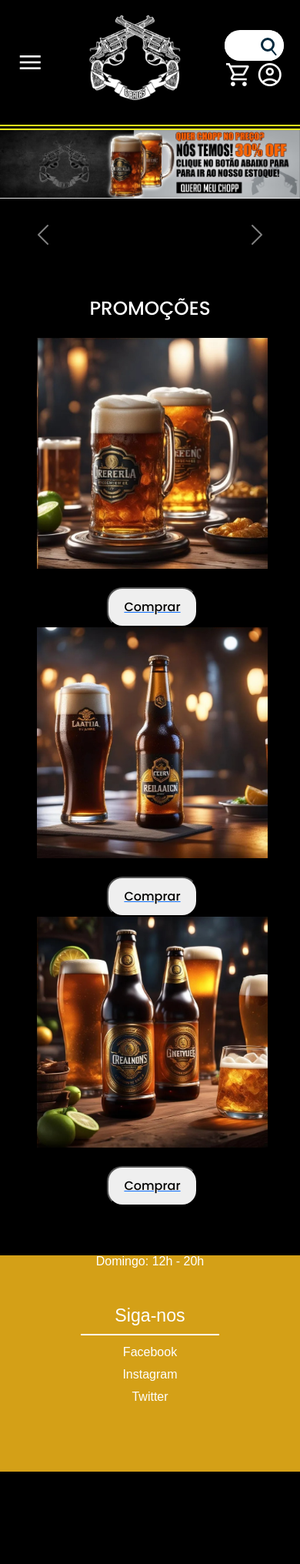
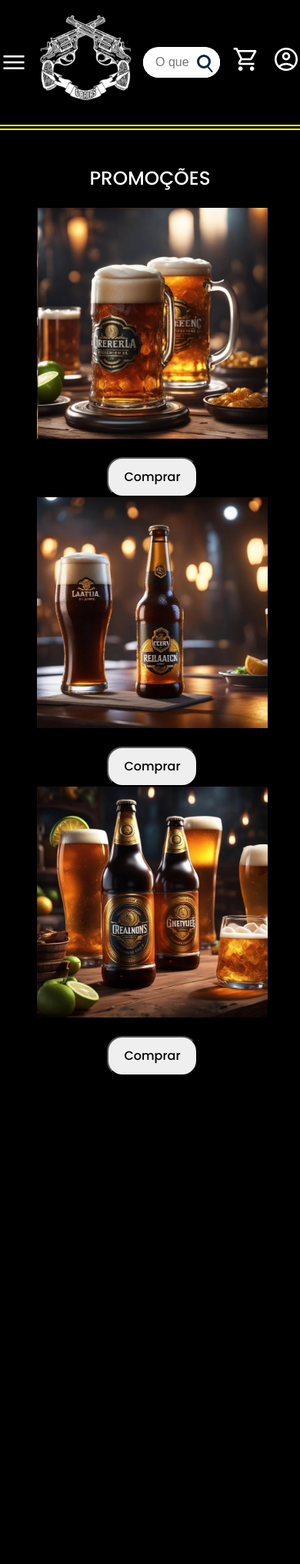
Before and after one commit to Brayan-Pereira/6-balas, a PHP site: page /6-BALAS/ in a window 390 px wide. Shown: the top 2032 px of the page at 77% size. Before the commit the page ends 1912 px from the top, so only its background shows below. Run offline with PHP 8.4, Linux system fonts and the light colour scheme.

Commit message:
responsividade

```diff
--- /dev/null
+++ b/CSS/footer.css
@@ -0,0 +1,114 @@
+body {
+    font-family: Arial, sans-serif;
+    margin: 0;
+    padding: 0;
+    box-sizing: border-box;
+}
+
+footer {
+    position: absolute;
+    background-color: #D4A017;
+    /* Amarelo queimado */
+    color: #fff;
+    padding: 40px 20px;
+    text-align: center;
+    width: 100vw;
+}
+
+.footer-container {
+    display: flex;
+    justify-content: space-around;
+    align-items: center;
+    flex-wrap: wrap;
+    background-color: #D4A017;
+    /* Amarelo queimado */
+    padding: 20px;
+    border-top: 5px solid #b8860b;
+    /* Cor ligeiramente mais escura para a borda */
+}
+
+.footer-section {
+    flex: 1;
+    margin: 10px;
+    min-width: 200px;
+    background-color: #D4A017;
+    /* Amarelo queimado */
+    padding: 10px;
+}
+
+.footer-logo {
+    flex: 2;
+    text-align: center;
+    background-color: #D4A017;
+    /* Amarelo queimado */
+    padding: 10px;
+}
+
+.footer-logo img {
+    max-width: 200px;
+    height: auto;
+}
+
+.footer-section h3 {
+    border-bottom: 2px solid #fff;
+    padding-bottom: 10px;
+    margin-bottom: 10px;
+}
+
+.footer-section p,
+.footer-section a {
+    color: #fff;
+    text-decoration: none;
+    margin: 5px 0;
+}
+
+.footer-section a:hover {
+    text-decoration: underline;
+}
+
+
+
+
+@media (max-width: 768px) {
+    .footer-container {
+        flex-direction: column;
+        align-items: center;
+    }
+
+    .footer-section,
+    .footer-logo {
+        margin: 10px 0;
+    }
+
+    .footer-logo img {
+        max-width: 150px;
+    }
+}
+
+@media (max-width: 480px) {
+    .footer-logo img {
+        max-width: 120px;
+    }
+}
+
+@media (max-width: 768px) {
+    .footer-container {
+        flex-direction: column;
+        align-items: center;
+    }
+
+    .footer-section,
+    .footer-logo {
+        margin: 10px 0;
+    }
+
+    .footer-logo img {
+        max-width: 150px;
+    }
+}
+
+@media (max-width: 480px) {
+    .footer-logo img {
+        max-width: 120px;
+    }
+}
--- a/CSS/global.css
+++ b/CSS/global.css
@@ -11,29 +11,17 @@
     --color-style: rgb(251, 255, 27)
 }
 
-body {
-    height: 100vh;
+
+body, html {
     width: 100%;
     background-color: var(--color-fundo-background);
+    margin: 0;
+    padding: 0;
+
+    display: flex;
+    flex-direction: column;
 }
 
-
-
-
-
-
-
-
-
-
-
-
-
-
-
-@media  screen and (max-width: 1200px) {
-
-    .produtos{
-        gap: 10rem;
-    }
+a{
+    text-decoration: none;
 }
--- a/CSS/header.css
+++ b/CSS/header.css
@@ -85,3 +85,10 @@ header .material-symbols-outlined{
     transition: .5s;
     color: var(--color-style);
 }
+
+
+section.fuctions_sistem{
+    display: flex;
+    align-items: center;
+    gap: 1rem;
+}
--- a/CSS/loja_Online/searchbar.css
+++ b/CSS/loja_Online/searchbar.css
@@ -1,47 +1,37 @@
-.search_bar{
-    position:relative;
+.search_bar {
+    position: relative;
     display: flex;
     align-items: center;
     background-color: #fff;
     border-radius: 30px;
-    min-width: 50px;
+    max-width: 300px; /* Ajuste a largura conforme necessário */
     height: 40px;
     overflow: hidden;
 }
 
-.search_bar input{
+.search_bar input {
     border: 0;
     outline: 0;
     background-color: #fff;
-    width: 0;
+    width: 100%; /* Mantém a barra sempre aberta */
     font-size: 1rem;
     padding-left: 16px;
-    transition: width .2s ease-in-out;
-
 }
 
-.search_bar input:focus{
-    width: 250px;
-
-}
-
-.search_bar label{
+.search_bar label {
     position: absolute;
     display: flex;
     justify-content: center;
     align-items: center;
     right: 0;
-
     width: 40px;
-    height: 50px;
+    height: 40px; /* Ajuste para corresponder ao tamanho do contêiner pai */
     border-radius: 50%;
-
     background-color: #fff;
     cursor: pointer;
 }
 
-
-.search_bar .icon{
+.search_bar .icon {
     position: relative;
     display: flex;
     width: 20px;
@@ -49,13 +39,13 @@
 }
 
 .search_bar .icon::before,
-.search_bar .icon::after{
+.search_bar .icon::after {
     content: "";
     position: absolute;
     display: block;
 }
 
-.search_bar .icon::before{
+.search_bar .icon::before {
     width: 18px;
     height: 18px;
     border-radius: 50%;
@@ -64,35 +54,12 @@
     border: 3px solid #00283d;
 }
 
-.search_bar .icon::after{
+.search_bar .icon::after {
     width: 10px;
     height: 2px;
-
     transform: rotate(50deg);
-
     border-radius: 2px;
     background-color: #00283d;
-
     right: -2px;
     bottom: 0;
 }
-
-/*
-.search_bar input:focus+label .icon::before
-.search_bar input:focus+label .icon::after{
-    width: 100%;
-    height: 3px;
-    left: 50%;
-    border: 0;
-    border-radius: 3px;
-    background-color: #00283d;
-}
-
-.search_bar input:focus+label .icon::before{
-    transform: translate(-50%, -50%) rotate(-45deg);
-}
-
-.search_bar input:focus+label .icon::after{
-    transform: translate(-50%, -50%) rotate(45deg);
-}
-*/
--- a/CSS/main.css
+++ b/CSS/main.css
@@ -3,12 +3,20 @@
 main {
     height: 130vh;
     width: 100vw;
-
-
 }
 
-.opcoes_admin, .carousel {
+.opcoes_admin {
     position: absolute;
+    top: 20%;
+}
+
+.imagens_promocionais{
+    position: absolute;
+    display: flex;
+    align-items: center;
+    height: 50vh;
+    cursor: pointer;
+    width: 100vw;
     top: 20%;
 }
 
@@ -17,15 +25,18 @@ main {
     height: 50vh;
     cursor: pointer;
     width: 100vw;
+    align-items: center;
 }
 
 .carousel button {
+    position: absolute;
     background-color: var(--color-fundo-background);
     opacity: 0.5;
     width: 5rem;
     height: 5rem;
     margin: 6rem 1rem;
     border-radius: 50%;
+    top: 25%;
 }
 
 .produtos {
@@ -37,14 +48,11 @@ main {
     padding: 3rem;
 }
 
-
 .produtos h2 {
     font-family: 'Poppins', sans-serif;
     text-align: center;
     color: rgb(255, 255, 255);
-
 }
-
 
 .item {
     display: flex;
@@ -65,28 +73,9 @@ main {
     cursor: pointer;
 }
 
-.btn2{
-    display: flex;
-    font-family: 'Poppins', sans-serif;
-    margin: 1.5rem auto 0 auto;
-    padding: 12px 20px;
-    border-radius: 20px;
-    font-size: 1rem;
-    font-weight: 500;
-    cursor: pointer;
+.btn1:hover{
+    background-color: var(--color-style);
 }
-
-.btn3{
-    display: flex;
-    font-family: 'Poppins', sans-serif;
-    margin: 1.5rem auto 0 auto;
-    padding: 12px 20px;
-    border-radius: 20px;
-    font-size: 1rem;
-    font-weight: 500;
-    cursor: pointer;
-}
-
 .item div {
     width: 300px;
     height: 300px;
@@ -97,14 +86,14 @@ main {
     height: 100%;
 }
 
-.opcoes_admin{
+.opcoes_admin {
     padding: 2rem 3rem;
     color: var(--color-title);
     gap: 2rem;
     text-align: center;
 }
 
-.opcoes_admin button{
+.opcoes_admin button {
     padding: 1rem 2rem;
     font-size: 20px;
     margin: 2rem 1rem;
@@ -114,115 +103,111 @@ main {
     color: var(--color-title);
 }
 
-.opcoes_admin button:hover{
+.opcoes_admin button:hover {
     border-color: var(--color-style);
     color: var(--color-style);
 }
+
 body {
     font-family: Arial, sans-serif;
     margin: 0;
     padding: 0;
     box-sizing: border-box;
 }
-
-footer {
-    background-color: #D4A017; /* Amarelo queimado */
-    color: #fff;
-    padding: 40px 20px;
-    text-align: center;
+        /* Media queries para largura */
+        @media (max-width: 2200px) {
+            .imagens_promocionais {
+                height: 60vh;
             }
 
-.footer-container {
-    display: flex;
-    justify-content: space-around;
-    align-items: center;
-    flex-wrap: wrap;
-    background-color: #D4A017; /* Amarelo queimado */
-    padding: 20px;
-    border-top: 5px solid #b8860b; /* Cor ligeiramente mais escura para a borda */
+            .produtos {
+                top: 80%;
             }
 
-.footer-section {
-    flex: 1;
-    margin: 10px;
-    min-width: 200px;
-    background-color: #D4A017; /* Amarelo queimado */
-    padding: 10px;
-}
-
-.footer-logo {
-    flex: 2;
-    text-align: center;
-    background-color: #D4A017; /* Amarelo queimado */
-    padding: 10px;
-}
-
-.footer-logo img {
-    max-width: 200px;
-    height: auto;
-}
-
-.footer-section h3 {
-    border-bottom: 2px solid #fff;
-    padding-bottom: 10px;
-    margin-bottom: 10px;
-}
-
-.footer-section p, .footer-section a {
-    color: #fff;
-    text-decoration: none;
-    margin: 5px 0;
-}
-
-.footer-section a:hover {
-    text-decoration: underline;
-}
-
-@media (max-width: 768px) {
-    .footer-container {
-        flex-direction: column;
-        align-items: center;
-    }
-
-    .footer-section, .footer-logo {
-        margin: 10px 0;
-    }
-
-    .footer-logo img {
-        max-width: 150px;
-    }
-}
-
-@media (max-width: 480px) {
-    .footer-logo img {
-        max-width: 120px;
+            footer{
+                top: 150%;
             }
         }
 
 
+        @media (max-width: 2000px) {
+            .produtos {
+                gap: 5rem;
+            }
+        }
 
+        @media (max-width: 1700px) {
+            .imagens_promocionais {
+                height: 40vh;
+                top: 30%;
+            }
+        }
 
+        @media (max-width: 1600px) {
+            .imagens_promocionais {
+                height: 40vh;
+            }
 
-@media (max-width : 1400px){
+            .produtos {
+                top: 80%;
+            }
+
+            footer{
+                top: 100%;
+            }
+        }
+
+        @media (max-width: 1200px) {
+            .produtos {
+                gap: 3rem;
+            }
+        }
+
+        @media (max-width: 1100px) {
+            .imagens_promocionais {
+                height: 30vh;
+            }
+
             .produtos {
                 top: 70%;
             }
-}
 
-@media (max-width : 1100px){
-    .produtos {
-        top: 60%;
+            footer{
+                top: 120%;
             }
         }
 
-@media (max-width : 800px){
+        @media (max-width: 1000px) {
+            .imagens_promocionais {
+                height: 30vh;
+            }
+
+
+            footer{
+                top: 250%;
+            }
+        }
+        @media (max-width: 900px) {
             .produtos {
-        top: 50%;
+                gap: 1.5rem;
             }
         }
 
-@media (max-width : 500px){
+        @media (max-width: 700px) {
+
+            .imagens_promocionais{
+                display: none;
+            }
             .produtos {
-        top: 40%;
+                top: 20%;
+            }
+            footer{
+                top: 250%;
             }
         }
+
+        @media (max-width: 500px) {
+            .produtos {
+                gap: 0.5rem;
+            }
+        }
--- a/index.html
+++ b/index.html
@@ -12,6 +12,7 @@
     <link rel="stylesheet" href="./CSS/main.css">
     <link rel="stylesheet" href="./CSS/header.css">
     <link rel="stylesheet" href="./CSS/global.css">
+    <link rel="stylesheet" href="./CSS/footer.css">
     <link rel="stylesheet" href="./CSS/loja_Online/searchbar.css">
 </head>
 
@@ -60,19 +61,13 @@
         <section class="fuctions_sistem">
 
             <form class="search_bar" action="javascript:;" method="post">
-
-                <input type="search" name="search" id="inputSearch" placeholder="O que você procura?"
-                    autocomplete="off">
-
+                <input type="search" name="search" id="inputSearch" placeholder="O que você procura?" autocomplete="off">
                 <label for="inputSearch">
-                    <span class="icon">
-
-                    </span>
+                    <span class="icon"></span>
                 </label>
-
             </form>
 
-            <a href=""> <span class="material-symbols-outlined">
+            <a href="http://localhost/6-BALAS/Pages/user/loja.php"> <span class="material-symbols-outlined">
                     shopping_cart
                 </span>
             </a>
@@ -127,11 +122,11 @@
                 </a>
                 <a href="http://localhost/6-BALAS/Pages/user/loja.php">
                     <div><img src="./Components/main/produtos/produto2.jpeg" alt=""></div>
-                    <button class="btn2">Comprar</button>
+                    <button class="btn1">Comprar</button>
                 </a>
                 <a href="http://localhost/6-BALAS/Pages/user/loja.php">
                     <div><img src="./Components/main/produtos/produto3.jpeg" alt=""></div>
-                    <button class="btn3">Comprar</button>
+                    <button class="btn1">Comprar</button>
                 </a>
 
             </div>
```
Lines whose indentation alone changed are shown as unchanged.
